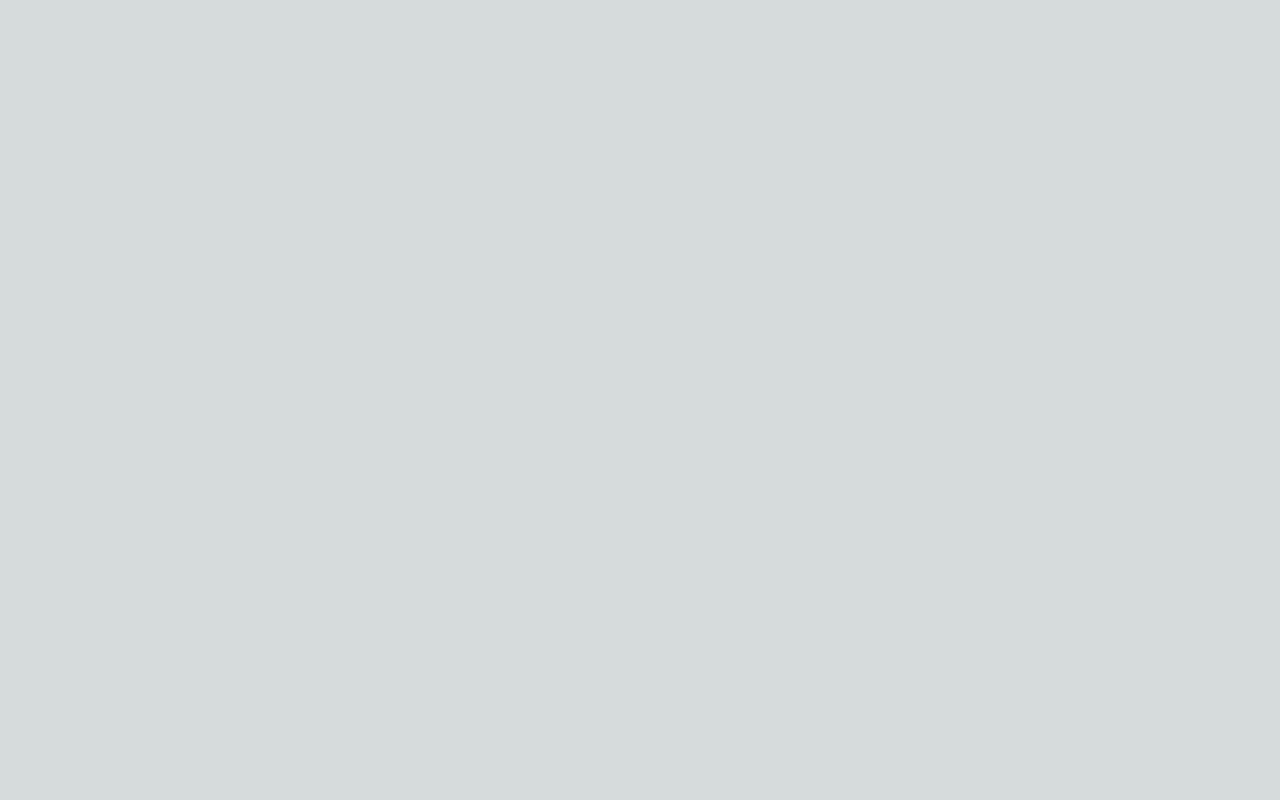
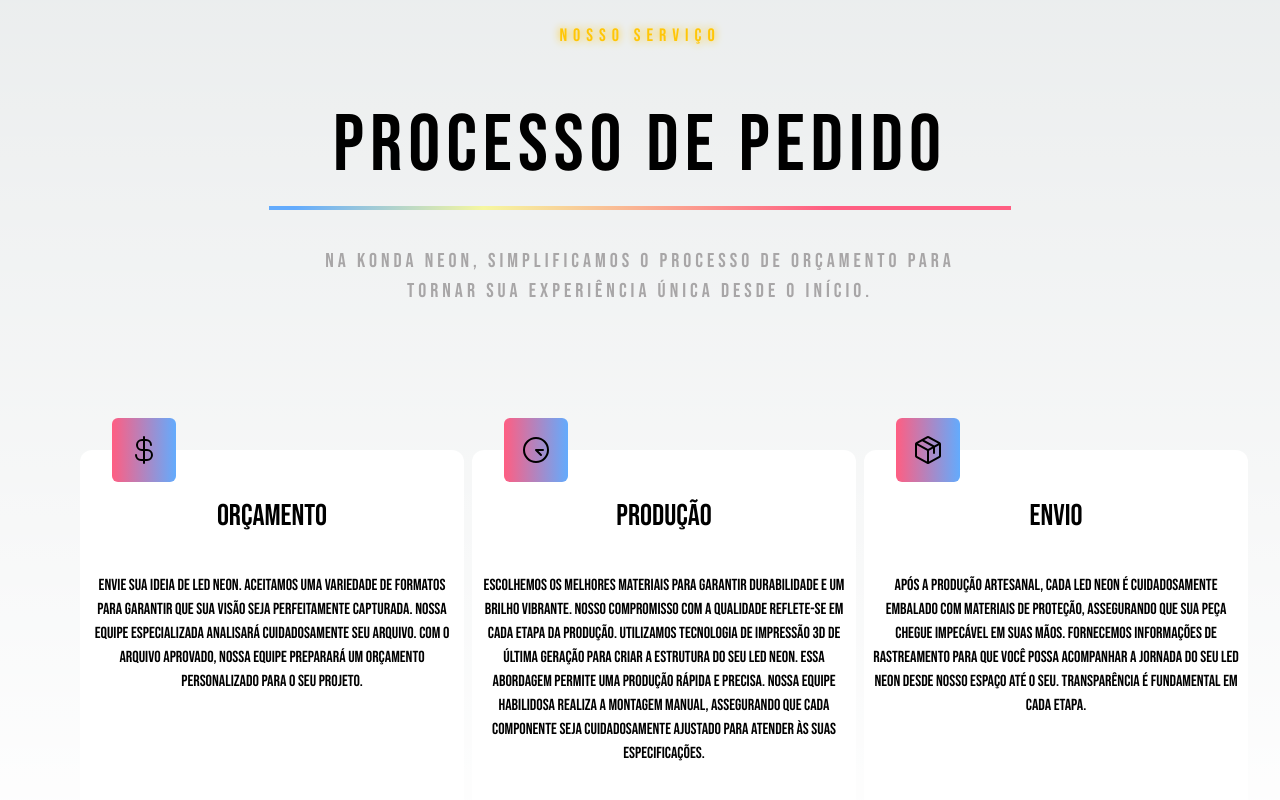
Before and after one commit to omanramalho42/konda-neon, a Next.js app: page / in a window 1280 px wide. Shown: the part 960-1760 px from the top of the page. Before the commit the page ends 916 px from the top, so only its background shows below. Built offline with nearby package versions, Linux system fonts and the light colour scheme.

Commit message:
make process order screen

```diff
--- a/package.json
+++ b/package.json
@@ -9,10 +9,12 @@
     "lint": "next lint"
   },
   "dependencies": {
+    "@phosphor-icons/react": "^2.0.15",
     "framer-motion": "^10.17.9",
     "next": "14.0.4",
     "react": "^18",
-    "react-dom": "^18"
+    "react-dom": "^18",
+    "react-icons": "^4.12.0"
   },
   "devDependencies": {
     "@types/node": "^20",
--- a/src/app/page.tsx
+++ b/src/app/page.tsx
@@ -1,6 +1,7 @@
 'use client'
 import { motion } from 'framer-motion'
 import { child, container } from "@/constants/variants"
+import Services from '@/screens/Services'
 
 const letters = {
   title: 'Impressão 3D de Neon LED para Projetos Personalizados e Rápidos.',
@@ -13,6 +14,7 @@
 
 export default function Home() {
   return (
+    <>
       <main className='flex xl:flex-row flex-col-reverse mt-20 justify-center items-center text-center'>
         <div className='2xl:w-[50vw] w-full md:mt-[80px] mt-[35px]'>
           <div className='flex 2xl:mx-32 mx-5 flex-col md:space-y-10 space-y-6'>
@@ -90,5 +92,7 @@
           transition={{ duration: 0.5 }}
         />
       </main>
+      <Services />
+    </>
   )
 }
--- /dev/null
+++ b/src/screens/Services.tsx
@@ -0,0 +1,100 @@
+import React from 'react'
+import {
+  Package,
+  ClockAfternoon,
+  CurrencyDollar
+} from '@phosphor-icons/react'
+
+interface ServicesProps {
+  title: String;
+  text: String;
+  icon?: React.ReactNode;
+}
+
+const services:ServicesProps[] = [
+  {
+    title: 'orçamento',
+    text: `
+      Envie sua ideia de LED Neon. Aceitamos uma variedade de formatos para garantir que sua visão seja perfeitamente capturada.
+
+      Nossa equipe especializada analisará cuidadosamente seu arquivo.
+
+      Com o arquivo aprovado, nossa equipe preparará um orçamento personalizado para o seu projeto.
+    `,
+    icon: <CurrencyDollar size={32} />
+  },
+  {
+    title: 'produção',
+    text: `
+      Escolhemos os melhores materiais para garantir durabilidade e um brilho vibrante. Nosso compromisso com a qualidade reflete-se em cada etapa da produção.
+
+      Utilizamos tecnologia de impressão 3D de última geração para criar a estrutura do seu LED Neon. Essa abordagem permite uma produção rápida e
+      precisa.
+
+      Nossa equipe habilidosa realiza a montagem manual, assegurando que cada componente seja cuidadosamente ajustado para atender às suas especificações.
+    `,
+    icon: <ClockAfternoon size={32} />
+  },
+  {
+    title: 'Envio',
+    text: `
+      Após a produção artesanal, cada LED Neon é cuidadosamente embalado com materiais de proteção, assegurando que sua peça chegue impecável em suas mãos.
+
+      Fornecemos informações de rastreamento para que você possa acompanhar a jornada do seu LED Neon desde nosso espaço até o seu. Transparência é fundamental em cada etapa.
+    `,
+    icon: <Package size={32} />
+  }
+]
+
+const Services:React.FC = () => {
+  return (
+    <section className='flex xl:h-[100vh] flex-col justify-center my-10 mx-20 mt-20'>
+
+      <div className='flex flex-col items-center space-y-9'>
+        <p className='text-lg uppercase 2xl:text-start text-center shadow-[#FFC607] text-[#FFC607] tracking-[6px]' style={{ textShadow: '0px 0px 8px #FFC607' }}>
+          Nosso serviço
+        </p>
+        <div>
+          <h2 className='text-[45px] mx-16 sm:text-[70px] xl:text-[80px] uppercase text-center tracking-[6px]'>
+            Processo de pedido
+          </h2>
+          <div className='w-full h-1 bg-gradient-linear' />
+        </div>
+        <p className='text-[20px] text-center text-[#A8A6A7] tracking-[4px] xl:w-[630px]'>
+          Na Konda Neon, simplificamos o processo de orçamento para tornar sua experiência única desde o início.
+        </p>
+      </div>
+
+      <div className='flex justify-center mt-20'>
+        <div
+          className='grid xl:grid-cols-3 grid-cols-1 gap-14 mt-16 rounded-xl'
+        >
+          {services.map(({ text, title, icon }, idx) => {
+            return (
+              <div
+                key={idx}
+                className='flex flex-col bg-white items-center p-2 space-y-10 h-[400px] rounded-xl w-96'
+              >
+                <div
+                  className='relative flex justify-center items-center right-32 bottom-10 w-16 h-16 rounded-md bg-gradient-conic'
+                >
+                  { icon }
+                </div>
+                <div className='flex flex-col justify-center items-center relative bottom-16 space-y-10'>
+                  <h4 className='text-3xl text-black'>
+                    { title }
+                  </h4>
+                  <p className='text-center text-black'>
+                    { text }
+                  </p>
+                </div>
+              </div>
+            )
+          })}
+        </div>
+      </div>
+    </section>
+  )
+}
+
+export default Services
--- /dev/null
+++ b/src/screens/Works.tsx
@@ -0,0 +1,9 @@
+import React from 'react'
+
+const Works:React.FC = () => {
+  return (
+    <div>Works</div>
+  )
+}
+
+export default Works
--- a/tailwind.config.ts
+++ b/tailwind.config.ts
@@ -5,6 +5,7 @@
     './src/pages/**/*.{js,ts,jsx,tsx,mdx}',
     './src/components/**/*.{js,ts,jsx,tsx,mdx}',
     './src/app/**/*.{js,ts,jsx,tsx,mdx}',
+    './src/screens/**/*.{js,ts,jsx,tsx,mdx}',
   ],
   theme: {
     extend: {
@@ -13,8 +14,8 @@
       },
       backgroundImage: {
         'gradient-radial': 'radial-gradient(var(--tw-gradient-stops))',
-        'gradient-conic':
-        'conic-gradient(from 180deg at 50% 50%, var(--tw-gradient-stops))',
+        'gradient-conic': 'linear-gradient(90deg, #FF5E82 0%, #63ABFD 100%)',
+        'gradient-linear': 'linear-gradient(90deg, #63ABFD 3.49%, #F6F7A0 28.91%, #FF5E82 75.09%)',
         'home-pattern': "url('../assets/img/background.jpeg')",
         'home-pattern-mobile': "url('../assets/img/bg.jpeg')",
       },
```
Also changed, not shown: 1 other file (tests, documents, lock files or other folders). Lines whose indentation alone changed are shown as unchanged.
